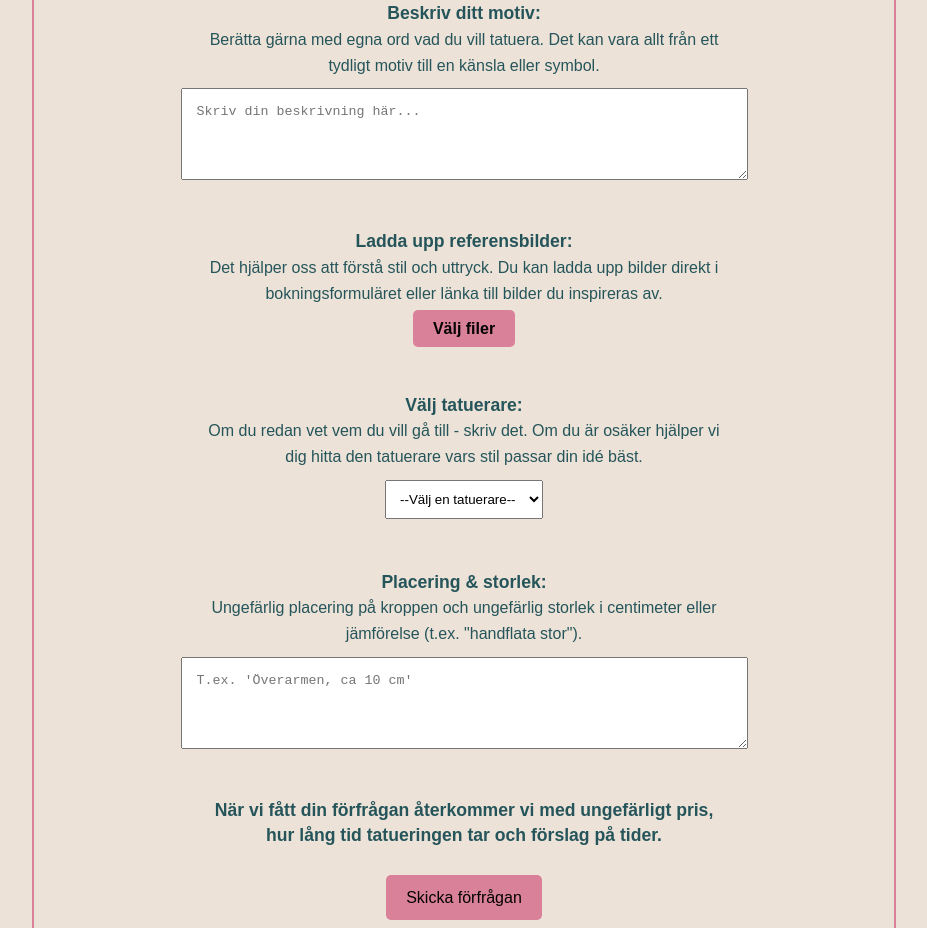
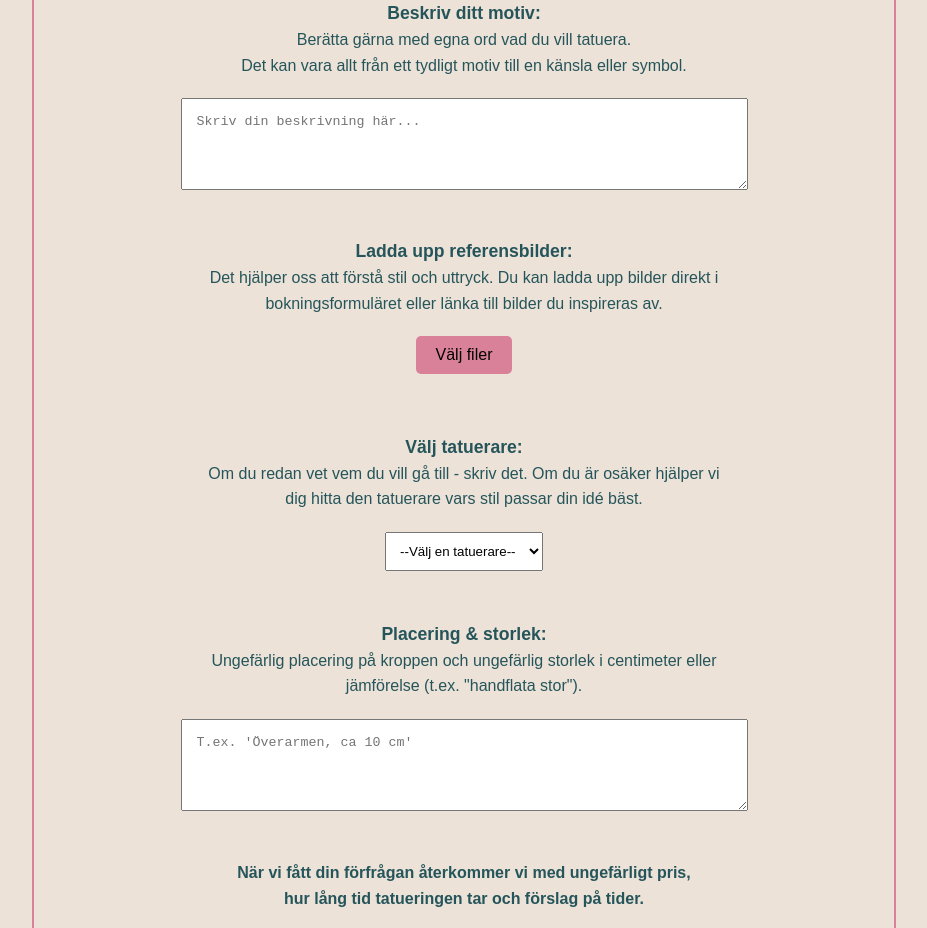
Before and after one commit to yetnetbehailu/waving-cat-tatto, a plain HTML site: page book.html in a window 1280 px wide. Shown: the part 1007-1935 px from the top of the page, without its empty margins (176-1103 px from the left). Drawn offline with Linux system fonts and the light colour scheme.

Commit message:
fixat book sidans labels

```diff
--- a/book.html
+++ b/book.html
@@ -44,13 +44,11 @@
             <div class="form-section">
                 <form class="form-information">
                     <label for="tatto-description">Beskriv ditt motiv:</label><br>
-                    <label for="tatto-description" class="textform">Berätta gärna med egna ord vad du vill tatuera. Det kan vara allt från ett tydligt motiv till en känsla eller symbol.</label>
+                    <p class="form">Berätta gärna med egna ord vad du vill tatuera.<br> Det kan vara allt från ett tydligt motiv till en känsla eller symbol.</p>
                     <textarea rows="4" cols="65" id="tatto-description" name="tatto-description" placeholder="Skriv din beskrivning här..."></textarea><br><br>
-                    <label for="reference-images">Ladda upp referensbilder: </label>
+                    <label for="pick-image">Ladda upp referensbilder: </label>
                     <p class="form">Det hjälper oss att förstå stil och uttryck. Du kan ladda upp bilder direkt i bokningsformuläret eller länka till bilder du inspireras av.</p>
-                    <input type="file" id="reference-images" name="reference-images" accept="image/*" multiple style="display: none;">
-                    <label for="reference-images" class="pick-file">Välj filer</label>
-                    <span id="file-names" class="form"></span><br><br><br>
+                    <input id="pick-image" class="pick-file" type="button" value="Välj filer"><br><br><br>
                     <label for="tattoo-artist">Välj tatuerare:</label>
                     <p class="form"> Om du redan vet vem du vill gå till - skriv det. Om du är osäker hjälper vi dig hitta den tatuerare vars stil passar din idé bäst.</p>
                     <select id="tattoo-artist" name="tattoo-artist">
@@ -61,9 +59,9 @@
                         <option value="sophie">Sophie</option>
                     </select><br><br><br>
                     <label for="placement-size">Placering & storlek:</label><br>
-                    <label for="placement-size" class="textform">Ungefärlig placering på kroppen och ungefärlig storlek i centimeter eller jämförelse (t.ex. "handflata stor").</label>
+                    <p class="form">Ungefärlig placering på kroppen och ungefärlig storlek i centimeter eller jämförelse (t.ex. "handflata stor").</p>
                     <textarea rows="4" cols="65" id="placement-size" name="placement-size" placeholder="T.ex. 'Överarmen, ca 10 cm'"></textarea><br><br>
-                    <label>När vi fått din förfrågan återkommer vi med ungefärligt pris, <br>hur lång tid tatueringen tar och förslag på tider.</label><br><br>
+                    <p class="formstrong">När vi fått din förfrågan återkommer vi med ungefärligt pris, <br>hur lång tid tatueringen tar och förslag på tider.</p>
                     <a id="click-send-request" href="confirmation.html" target="_blank" class="send-request" onclick="window.open('confirmation.html', '_blank',
                         'width=800,height=400,top=250,left=400,resizable=no,scrollbars=no,toolbar=no,menubar=no,location=no,status=no');">Skicka förfrågan</a>
                 </form>
--- a/css/style.css
+++ b/css/style.css
@@ -332,20 +332,17 @@ a.booknow:hover::after {
 .form {
     font-weight: normal;
     font-size: 1rem;
-    margin: auto auto 10px auto;
+    margin: auto auto 20px auto;
     width: 60ch;
     text-align: center;
 }
-
-.textform {
-    font-weight: normal;
+.formstrong {
+    font-weight: bold;
     font-size: 1rem;
-    max-width: 60ch;
+    margin: auto auto 20px auto;
+    width: 60ch;
     text-align: center;
-    display: block;
-    margin: auto auto 10px auto;
 }
-
 .pick-file {
     background-color: var(--pink);
     color: var(--black);
```
